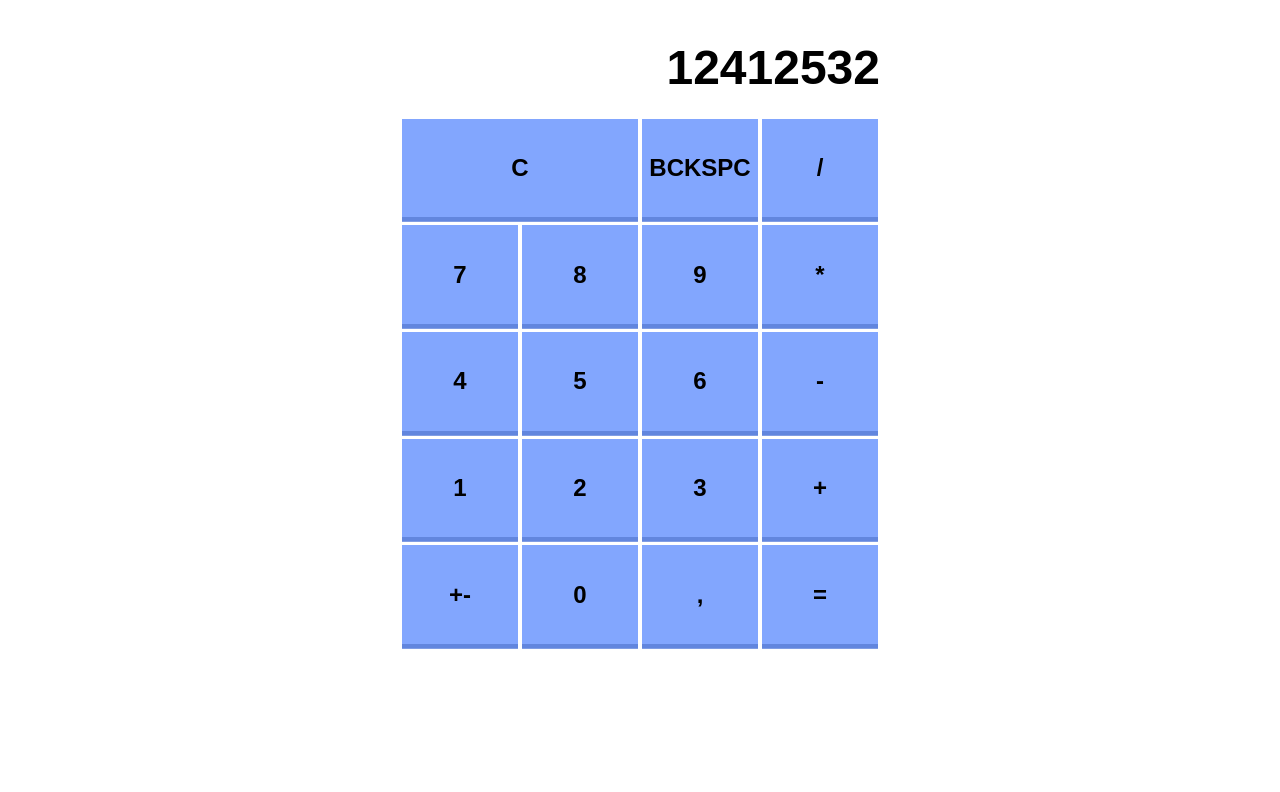
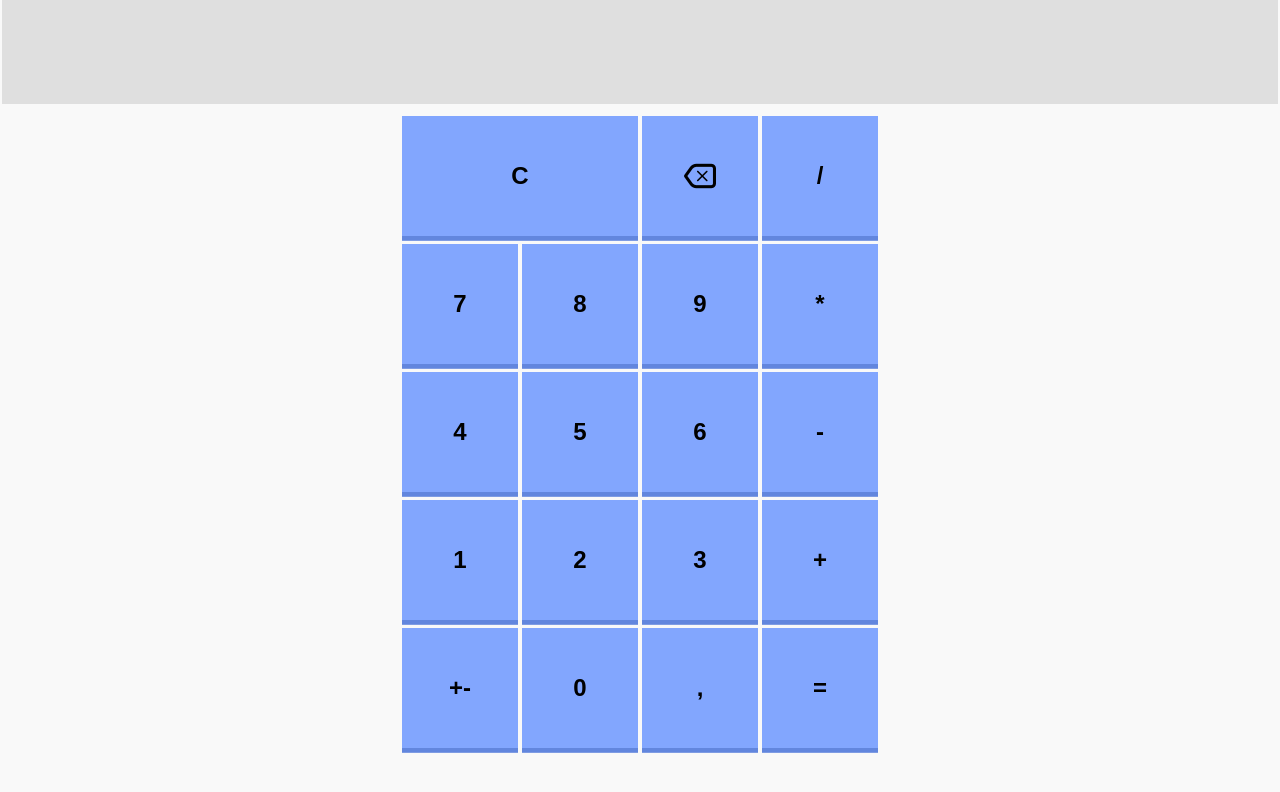
Before and after one commit to lucasmfarias1/calculator, a plain HTML site: page index.html in a window 1280 px wide. Drawn offline with Linux system fonts and the light colour scheme.

Commit message:
Implement every operator, every button functional and layout finished

```diff
--- a/index.html
+++ b/index.html
@@ -6,31 +6,35 @@
     <link rel="stylesheet" href="stylesheets/main.css" type="text/css">
   </head>
   <body>
+    <div id="display-box">
+      <div id="display-operation"></div>
+      <div id="display"></div>
+    </div>
     <div id="calculator">
-      <div id="display">12412532</div>
+
       <button type="button" name="clear" id="clear">C</button>
-      <button type="button" name="backspace" id="backspace">BCKSPC</button>
-      <button type="button" name="divide" id="divide">/</button>
+      <button type="button" name="backspace" id="backspace"></button>
+      <button type="button" class="operator" id="divide">/</button>
 
-      <button type="button" name="seven" id="seven">7</button>
-      <button type="button" name="eight" id="eight">8</button>
-      <button type="button" name="nine" id="nine">9</button>
-      <button type="button" name="multiply" id="multiply">*</button>
+      <button type="button" class="number" id="seven" value="7">7</button>
+      <button type="button" class="number" id="eight" value="8">8</button>
+      <button type="button" class="number" id="nine" value="9">9</button>
+      <button type="button" class="operator" id="multiply">*</button>
 
-      <button type="button" name="four" id="four">4</button>
-      <button type="button" name="five" id="five">5</button>
-      <button type="button" name="six" id="six">6</button>
-      <button type="button" name="subtract" id="subtract">-</button>
+      <button type="button" class="number" id="four">4</button>
+      <button type="button" class="number" id="five">5</button>
+      <button type="button" class="number" id="six">6</button>
+      <button type="button" class="operator" id="subtract">-</button>
 
-      <button type="button" name="one" id="one">1</button>
-      <button type="button" name="two" id="two">2</button>
-      <button type="button" name="three" id="three">3</button>
-      <button type="button" name="add" id="add">+</button>
+      <button type="button" class="number" id="one">1</button>
+      <button type="button" class="number" id="two">2</button>
+      <button type="button" class="number" id="three">3</button>
+      <button type="button" class="operator" id="add">+</button>
 
-      <button type="button" name="negate" id="negate">+-</button>
-      <button type="button" name="zero" id="zero">0</button>
-      <button type="button" name="comma" id="comma">,</button>
-      <button type="button" name="equals" id="equals">=</button>
+      <button type="button" id="negate">+-</button>
+      <button type="button" class="number" id="zero">0</button>
+      <button type="button" id="comma">,</button>
+      <button type="button" id="equals">=</button>
 
     </div>
     <script src="scripts/main.js" charset="utf-8"></script>
--- a/scripts/main.js
+++ b/scripts/main.js
@@ -1,3 +1,64 @@
+const display = document.querySelector('#display');
+const operationDisplay = document.querySelector('#display-operation');
+const numButtons = document.querySelectorAll('button.number');
+const operators = document.querySelectorAll('button.operator');
+const clearButton = document.querySelector('#clear');
+const backspace = document.querySelector('#backspace');
+const equals = document.querySelector('#equals');
+const negate = document.querySelector('#negate');
+const comma = document.querySelector('#comma');
+
+comma.onclick = () => {
+  if (display.innerHTML.match(/\./)) {
+    return;
+  } else {
+    display.innerHTML += '.';
+  }
+}
+
+negate.onclick = () => {
+  display.innerHTML = display.innerHTML * (-1);
+}
+
+backspace.onclick = () => {
+  display.innerHTML = display.innerHTML.slice(0, -1);
+  if (display.innerHTML.length < 2) {
+    display.innerHTML = display.innerHTML.replace(/[^\d]/, '');
+  }
+};
+
+clearButton.onclick = () => {
+  display.innerHTML = '';
+  operationDisplay.innerHTML = '';
+};
+
+operators.forEach((button) => {
+  button.onclick = (e) => {
+    if (operationDisplay.innerHTML == '' && display.innerHTML.length > 0){
+      operationDisplay.innerHTML = display.innerHTML + e.target.innerHTML;
+      display.innerHTML = '';
+    } else {
+      operationDisplay.innerHTML =
+          operationDisplay.innerHTML.replace(/[^d]$/, e.target.innerHTML);
+    }
+  }
+});
+
+numButtons.forEach((button) => {
+  button.onclick = (e) => {
+    display.innerHTML += e.target.innerHTML;
+  }
+});
+
+equals.onclick = () => {
+  if (operationDisplay.innerHTML == '' || display.innerHTML == '') return;
+  const operator = operationDisplay.innerHTML.slice(-1);
+  const a = Number(operationDisplay.innerHTML.slice(0, -1));
+  const b = Number(display.innerHTML);
+
+  display.innerHTML = operate(operator, a, b);
+  operationDisplay.innerHTML = '';
+};
 
 
 //Core calculating functions
--- a/stylesheets/main.css
+++ b/stylesheets/main.css
@@ -2,10 +2,12 @@
   margin: 0;
   padding: 0;
   font-family: Arial, sans-serif;
-  /* background-color: black;
-  color: white; */
   font-size: 3vh;
   font-weight: 700;
+}
+
+body {
+  background-color: #f9f9f9;
 }
 
 button::-moz-focus-inner {
@@ -31,21 +33,43 @@ button:active {
   /* border: 1px solid black; */
   display: grid;
   grid-template-columns: repeat(4, 15vh);
-  grid-template-rows: repeat(6, 1fr);
+  grid-template-rows: repeat(5, 1fr);
 }
 
 #calculator>* {
   /* border: 1px solid red; */
 }
 
+#display-box {
+  height: 12vh;
+  cursor: default;
+  text-align: right;
+  padding: 1vh 1vh 0 1vh;
+  margin: 0 0.3vh;
+  background-color: #dfdfdf;
+  overflow-x: scroll;
+}
+
+#display-operation {
+  line-height: 3vh;
+  height: 40%;
+  font-size: 2vh;
+}
+
 #display {
-  grid-area: 1 / 1 / span 1 / span 4;
-  cursor: default;
+  line-height: 6vh;
+  height: 60%;
   font-size: 6vh;
-  text-align: right;
-  padding-top: 4vh;
+  bottom: 0;
 }
 
 #clear {
-  grid-area: 2 / 1 / span 1 / span 2;
+  grid-area: 1 / 1 / span 1 / span 2;
 }
+
+#backspace {
+  background-image: url(../images/bkspc.png);
+  background-repeat: no-repeat;
+  background-position: center;
+  background-size: 4vh;
+}
```
Also changed, not shown: images/bkspc.png (added).
